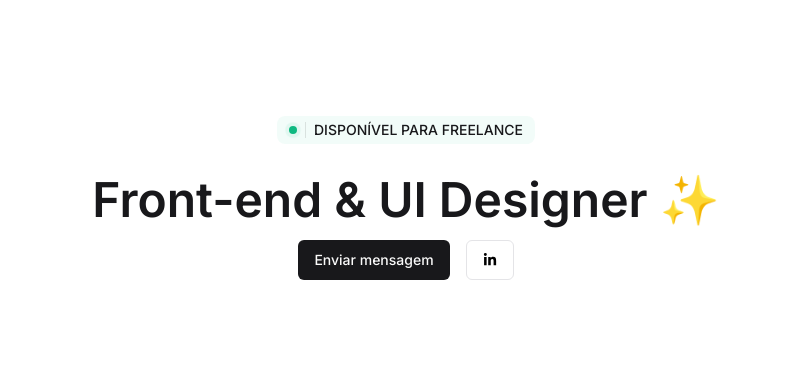
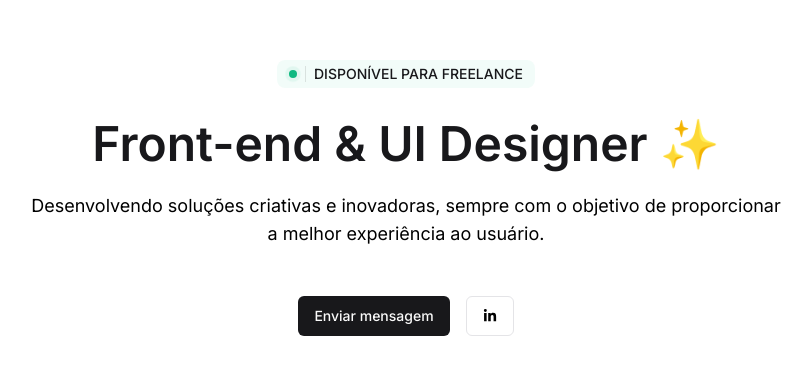
Before and after one commit to ecthon/ecthon-app, a Next.js app: page / in a window 1280 px wide. Shown: the part 182-556 px from the top of the page, without its empty margins (234-1046 px from the left). Built offline with nearby package versions, Linux system fonts and the light colour scheme.

Commit message:
components: heading - description

```diff
--- a/src/components/heading.tsx
+++ b/src/components/heading.tsx
@@ -15,6 +15,9 @@ export function Heading() {
       <span className="text-zinc-900 antialiased">DISPONÍVEL PARA FREELANCE</span>
     </div>
     <h1 className="text-5xl font-semibold mt-8 text-zinc-900 antialiased">Front-end & UI Designer ✨</h1>
+    <p className="max-w-[750px] text-center text-lg text-muted-foreground max-sm:text-base justify-center mt-6 mb-8">
+      Desenvolvendo soluções criativas e inovadoras, sempre com o objetivo de proporcionar a melhor experiência ao usuário.
+    </p>
     <div className="flex w-full items-center justify-center space-x-4 py-4 md:pb-10">
       <Button asChild>
         <Link href="#">Enviar mensagem</Link>
```
Lines whose indentation alone changed are shown as unchanged.
